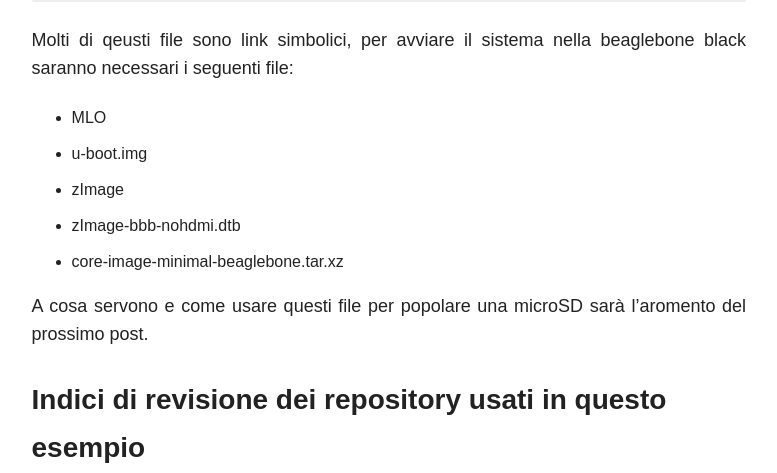
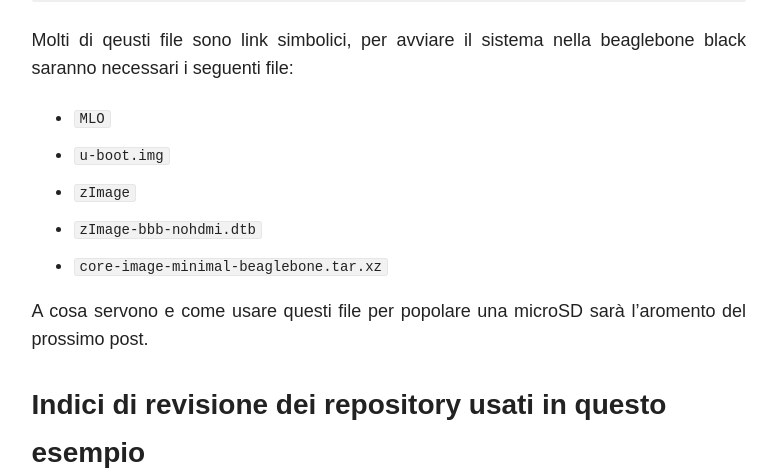
Before and after one commit to ocampana/ocampana.github.io, a Jekyll site: the page built from _posts/blog/2017-06-27-debian-stretch-yocto-beaglebone-black.md, in a window 1280 px wide. Shown: the part 5924-6397 px from the top of the page, without its empty margins (348-1125 px from the left). Built offline with Jekyll 4.4.1, drawn with Linux system fonts in a browser that asks for light colours; nearby versions of some CDN libraries.

Commit message:
Fix di tag

````diff
--- a/_posts/blog/2017-06-27-debian-stretch-yocto-beaglebone-black.md
+++ b/_posts/blog/2017-06-27-debian-stretch-yocto-beaglebone-black.md
@@ -194,11 +194,11 @@ user@debian:~/poky/bbb$
 ```
 
 Molti di qeusti file sono link simbolici, per avviare il sistema nella beaglebone black saranno necessari i seguenti file:
-* MLO
-* u-boot.img
-* zImage
-* zImage-bbb-nohdmi.dtb
-* core-image-minimal-beaglebone.tar.xz
+* `MLO`
+* `u-boot.img`
+* `zImage`
+* `zImage-bbb-nohdmi.dtb`
+* `core-image-minimal-beaglebone.tar.xz`
 
 A cosa servono e come usare questi file per popolare una microSD sarà l'aromento del prossimo post.
 
@@ -206,7 +206,7 @@ A cosa servono e come usare questi file per popolare una microSD sarà l'aroment
 
 |Repository|Nome branch|Commit ID|
 | :- | :- | :- |
-|poky|pyro|9074fb46bc2a6da92334df068dbcc8cf8efbb6dc|
-|meta-bbb|pyro|b84b65a7adb76f9871731286db26a525ac8ae378|
-|meta-qt5|master|3ae86cb32edd1449f702e0a094929ae9b21ce191|
-|meta-openembedded|pyro|5e82995148a2844c6f483ae5ddd1438d87ea9fb7|
+|poky|pyro|`9074fb46bc2a6da92334df068dbcc8cf8efbb6dc`|
+|meta-bbb|pyro|`b84b65a7adb76f9871731286db26a525ac8ae378`|
+|meta-qt5|master|`3ae86cb32edd1449f702e0a094929ae9b21ce191`|
+|meta-openembedded|pyro|`5e82995148a2844c6f483ae5ddd1438d87ea9fb7`|
````
